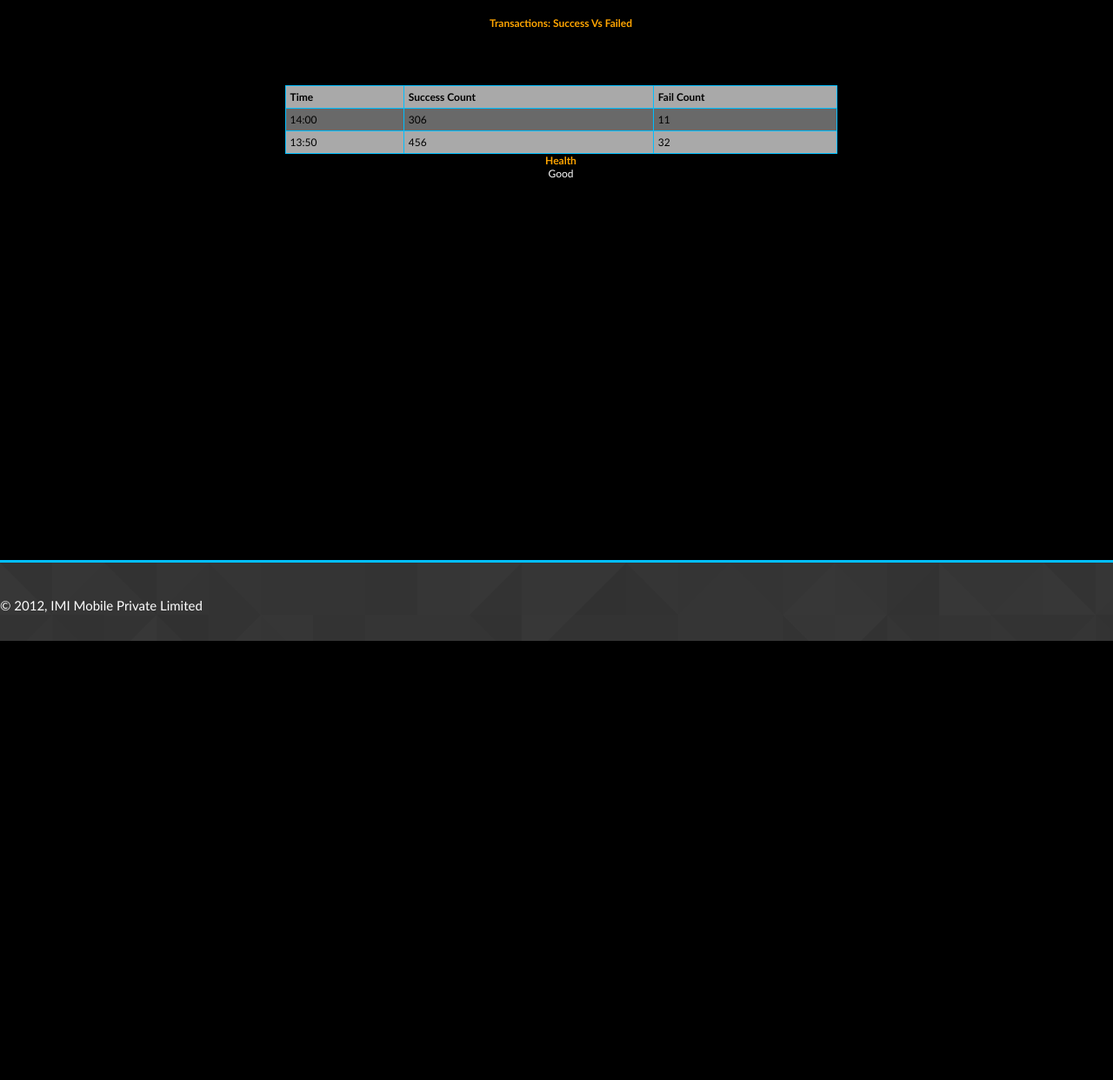
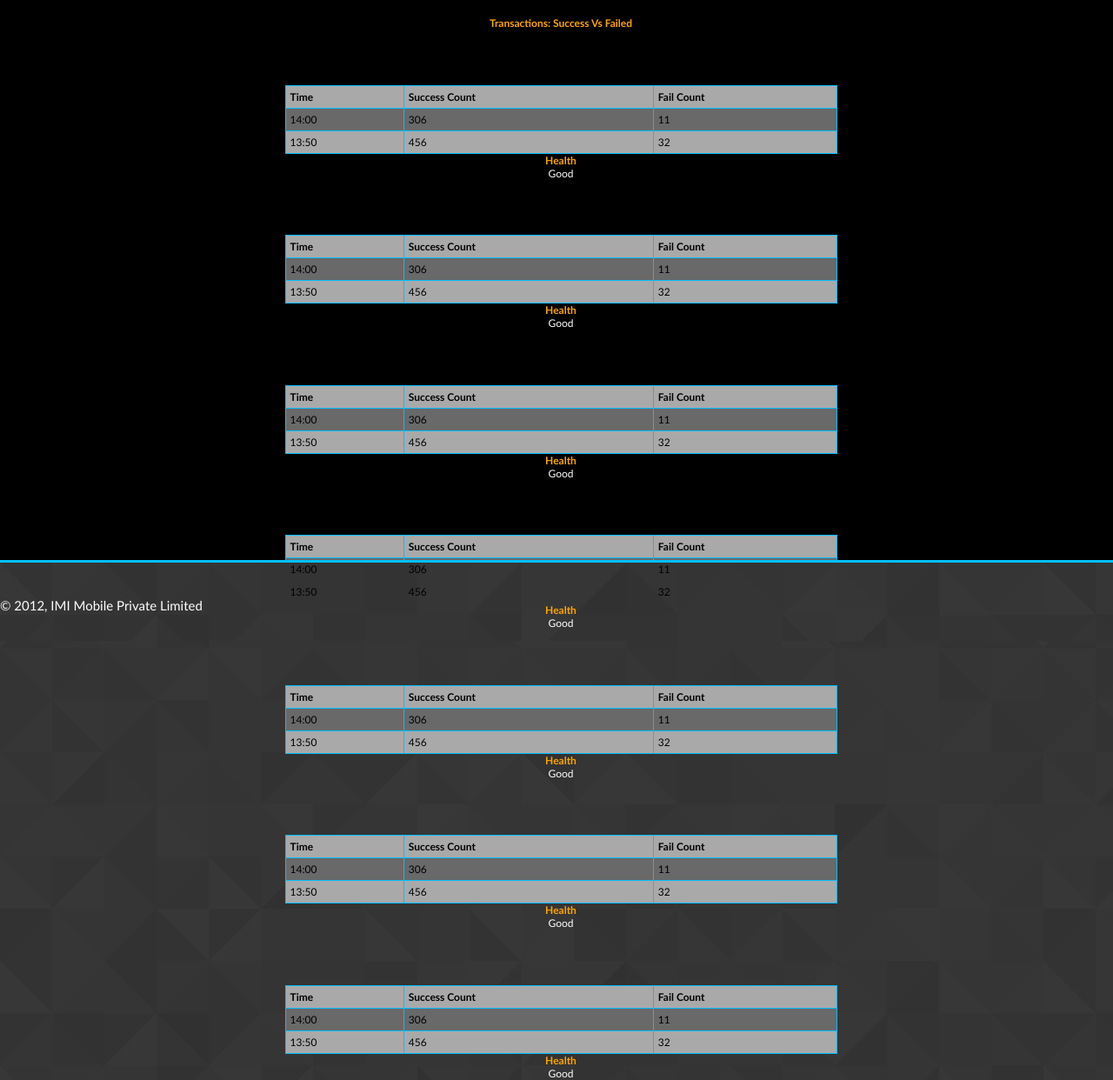
Before and after one commit to octoray/PFI_MON_STAGING, a PHP site: page /overview.php in a window 1280 px wide. Shown: the part 95-1337 px from the top of the page at 87% size. Before the commit the page ends 832 px from the top, so only its background shows below. Run offline with PHP 8.4, Linux system fonts and the light colour scheme.

Commit message:
css change

```diff
--- a/overview.php
+++ b/overview.php
@@ -25,6 +25,133 @@
     <h1>Health</h1>
 
     Good
+    <table id="t01">
+        <tr>
+            <th>Time</th>
+            <th>Success Count</th>
+            <th>Fail Count</th>
+        </tr>
+        <tr>
+            <td>14:00</td>
+            <td>306</td>
+            <td>11</td>
+        </tr>
+        <tr>
+            <td>13:50</td>
+            <td>456</td>
+            <td>32</td>
+        </tr>
+    </table>
+
+    <h1>Health</h1>
+
+    Good
+    <table id="t01">
+        <tr>
+            <th>Time</th>
+            <th>Success Count</th>
+            <th>Fail Count</th>
+        </tr>
+        <tr>
+            <td>14:00</td>
+            <td>306</td>
+            <td>11</td>
+        </tr>
+        <tr>
+            <td>13:50</td>
+            <td>456</td>
+            <td>32</td>
+        </tr>
+    </table>
+
+    <h1>Health</h1>
+
+    Good
+    <table id="t01">
+        <tr>
+            <th>Time</th>
+            <th>Success Count</th>
+            <th>Fail Count</th>
+        </tr>
+        <tr>
+            <td>14:00</td>
+            <td>306</td>
+            <td>11</td>
+        </tr>
+        <tr>
+            <td>13:50</td>
+            <td>456</td>
+            <td>32</td>
+        </tr>
+    </table>
+
+    <h1>Health</h1>
+
+    Good
+    <table id="t01">
+        <tr>
+            <th>Time</th>
+            <th>Success Count</th>
+            <th>Fail Count</th>
+        </tr>
+        <tr>
+            <td>14:00</td>
+            <td>306</td>
+            <td>11</td>
+        </tr>
+        <tr>
+            <td>13:50</td>
+            <td>456</td>
+            <td>32</td>
+        </tr>
+    </table>
+
+    <h1>Health</h1>
+
+    Good
+    <table id="t01">
+        <tr>
+            <th>Time</th>
+            <th>Success Count</th>
+            <th>Fail Count</th>
+        </tr>
+        <tr>
+            <td>14:00</td>
+            <td>306</td>
+            <td>11</td>
+        </tr>
+        <tr>
+            <td>13:50</td>
+            <td>456</td>
+            <td>32</td>
+        </tr>
+    </table>
+
+    <h1>Health</h1>
+
+    Good
+    <table id="t01">
+        <tr>
+            <th>Time</th>
+            <th>Success Count</th>
+            <th>Fail Count</th>
+        </tr>
+        <tr>
+            <td>14:00</td>
+            <td>306</td>
+            <td>11</td>
+        </tr>
+        <tr>
+            <td>13:50</td>
+            <td>456</td>
+            <td>32</td>
+        </tr>
+    </table>
+
+    <h1>Health</h1>
+
+    Good
+
 
 </div>
 
```
